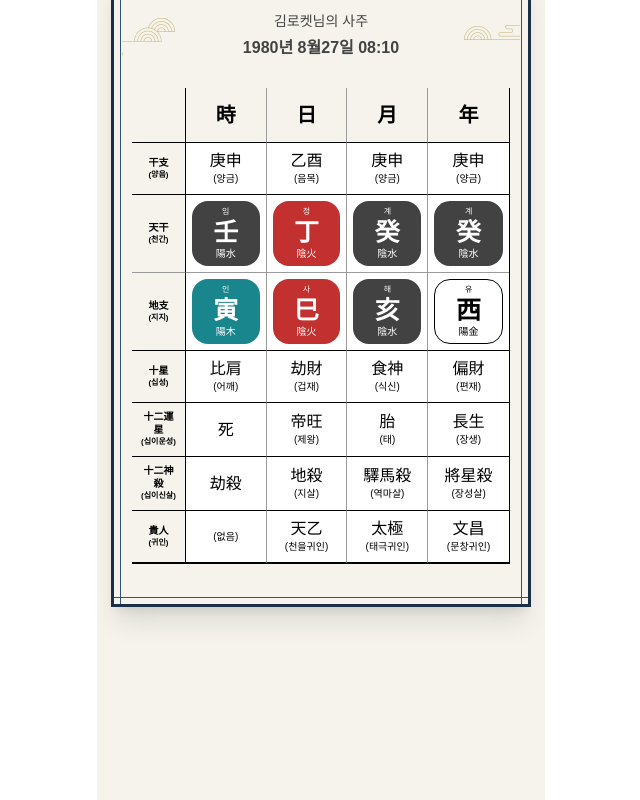
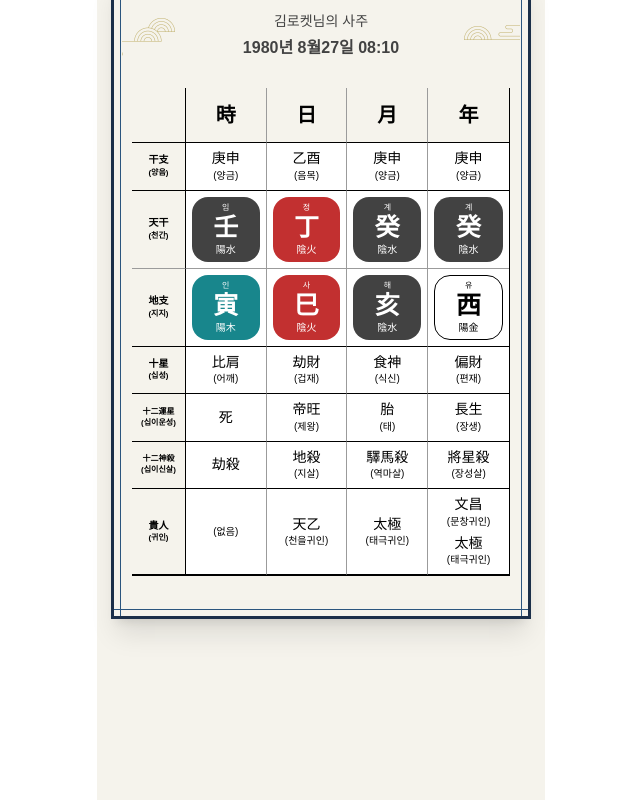
Before and after one commit to 0zuth/locketAI-test, a Next.js app: page / in a window 1280 px wide. Shown: the part 1686-2486 px from the top of the page, without its empty margins (319-959 px from the left). Built offline with nearby package versions, Linux system fonts and the light colour scheme.

Commit message:
design: 라벨 셀 폰트 크기 조정 및 귀인 데이터 추가 (#3)

```diff
--- a/src/components/SajuTable.tsx
+++ b/src/components/SajuTable.tsx
@@ -28,9 +28,8 @@ const cellStyles = cva("flex flex-col", {
     type: {
       header:
         "font-bold border-b border-black text-[clamp(14px,4.46vw,20px)] p-[clamp(8px,1.34vw,12px)]", // 헤더 셀
-      label:
-        "bg-saju-background border-b border-r border-black p-[clamp(6px,0.89vw,8px)]", // 라벨 셀
-      data: "bg-white p-[clamp(6px,0.89vw,8px)]", // 일반 데이터 셀
+      label: "border-b border-r border-black p-[clamp(4px,0.89vw,7px)]", // 라벨 셀
+      data: "bg-white p-[clamp(4px,0.89vw,7px)]", // 일반 데이터 셀
       dataCompact: "bg-white p-[clamp(4px,0.67vw,6px)]", // 컴팩트 데이터 셀 (천간, 지지)
     },
     // 하단 테두리 스타일
@@ -71,6 +70,10 @@ interface TableRowProps {
     topText?: string;
     icon?: string;
     variant?: "destructive" | "primary" | "accent" | "white";
+    items?: Array<{
+      main?: string;
+      sub?: string;
+    }>;
   }>;
   rowIndex: number; // 행 인덱스 (0-7)
   cellType?: "data" | "dataCompact"; // 셀 타입
@@ -133,7 +136,14 @@ function TableRow({
         role="rowheader"
         aria-label={`${label} ${subLabel}`}
       >
-        <span className="text-[clamp(7px,2.23vw,10px)] font-bold leading-tight">
+        <span
+          className={`font-bold leading-tight ${
+            // 십이운성(4행)과 십이신살(5행)은 더 작은 텍스트 크기 사용
+            rowIndex === 4 || rowIndex === 5
+              ? "text-[clamp(6px,2.23vw,8px)]"
+              : "text-[clamp(8px,2.23vw,10px)]"
+          }`}
+        >
           {label}
         </span>
         <span className="text-[clamp(6px,1.79vw,8px)]">{subLabel}</span>
@@ -149,18 +159,37 @@ function TableRow({
           })}
           role="cell"
           aria-label={`${SAJU_DATA.header[index]} 시간 ${label} 정보: ${
-            item.main || item.ganJi || item.icon || ""
-          } ${item.sub || item.element || ""}`}
+            item.items
+              ? item.items
+                  .map((subItem) => `${subItem.main} ${subItem.sub}`)
+                  .join(", ")
+              : `${item.main || item.ganJi || item.icon || ""} ${
+                  item.sub || item.element || ""
+                }`
+          }`}
         >
           {/* 커스텀 렌더링 함수가 있으면 사용, 없으면 기본 렌더링 */}
           {renderCell ? (
             renderCell(item, index)
+          ) : item.items ? (
+            <div className="flex flex-col gap-1.5">
+              {item.items.map((subItem, subIndex) => (
+                <div key={subIndex} className="flex flex-col items-center">
+                  <span className="text-[clamp(10px,3.57vw,14px)] leading-tight">
+                    {subItem.main}
+                  </span>
+                  <span className="text-[clamp(8px,2.23vw,10px)]">
+                    {subItem.sub}
+                  </span>
+                </div>
+              ))}
+            </div>
           ) : (
             <>
-              <span className="text-[clamp(11px,3.57vw,16px)] leading-tight">
+              <span className="text-[clamp(10px,3.57vw,14px)] leading-tight">
                 {item.main || item.ganJi}
               </span>
-              <span className="text-[clamp(7px,2.23vw,10px)]">
+              <span className="text-[clamp(8px,2.23vw,10px)]">
                 {item.sub || item.element}
               </span>
             </>
--- a/src/constants/SAJU_DATA.ts
+++ b/src/constants/SAJU_DATA.ts
@@ -106,6 +106,11 @@ export const SAJU_DATA = {
     { sub: "(없음)" },
     { main: "天乙", sub: "(천을귀인)" },
     { main: "太極", sub: "(태극귀인)" },
-    { main: "文昌", sub: "(문창귀인)" },
+    {
+      items: [
+        { main: "文昌", sub: "(문창귀인)" },
+        { main: "太極", sub: "(태극귀인)" },
+      ],
+    },
   ],
 };
```
